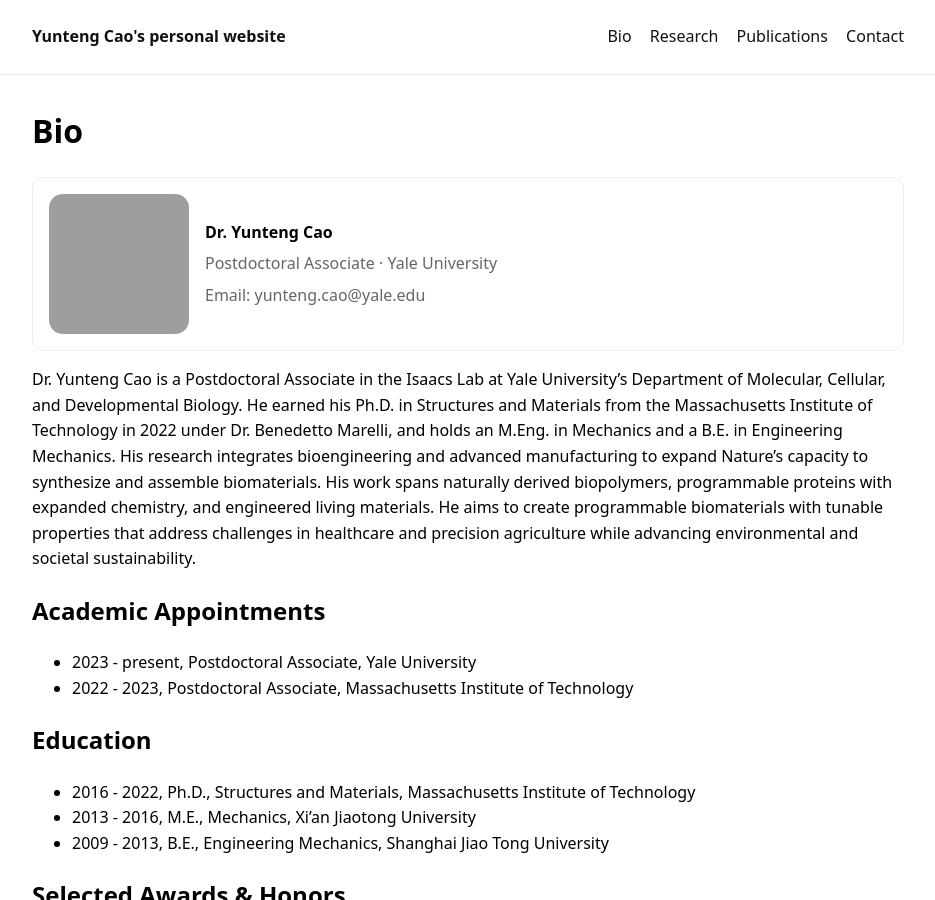
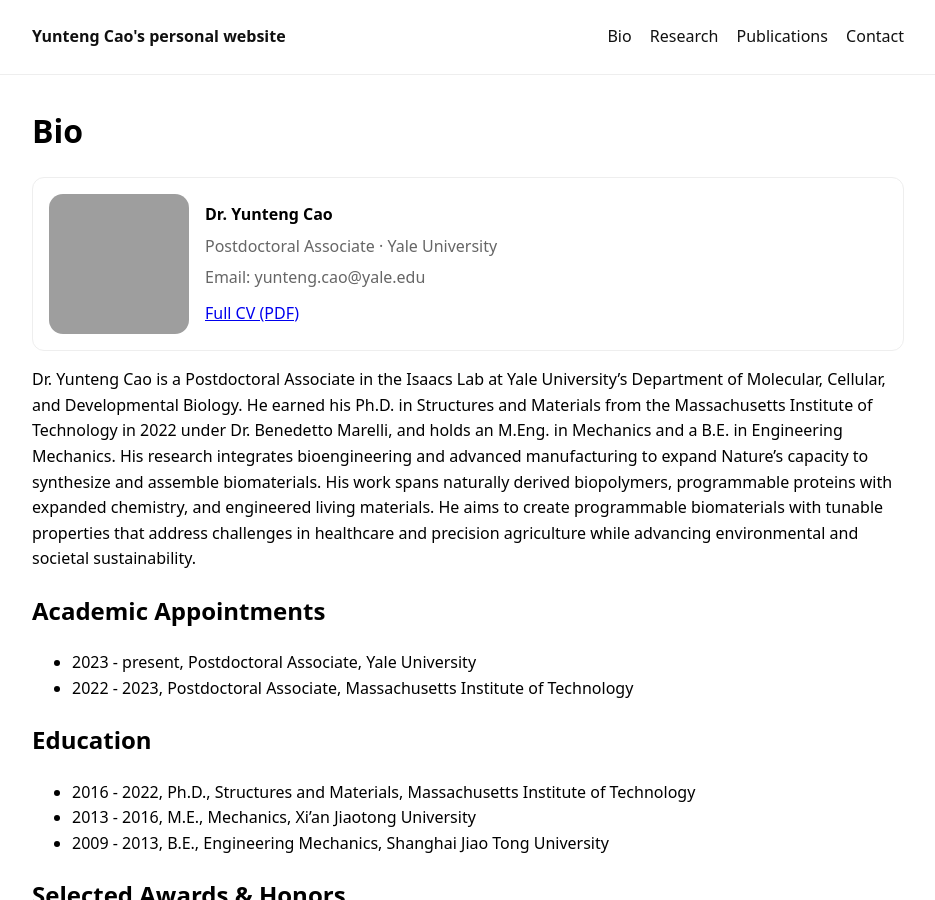
Before and after one commit to Yunteng-Cao/yunteng-cao.github.io, a Jekyll site: the page built from bio/index.md, in a window 1280 px wide and 900 px high. Shown: the whole window, without its empty margins (172-1107 px from the left). Built offline with Jekyll 4.4.1, drawn with Linux system fonts in a browser that asks for light colours; grey boxes are pictures that could not be loaded.

Commit message:
Update index.md

```diff
--- a/bio/index.md
+++ b/bio/index.md
@@ -21,8 +21,14 @@
     <p style="margin:0;"><strong>Dr. Yunteng Cao</strong></p>
     <p class="muted" style="margin:6px 0 0 0;">Postdoctoral Associate · Yale University</p>
     <p class="muted" style="margin:6px 0 0 0;">Email: {{ site.email }}</p>
+    <p style="margin:10px 0 0 0;">
+      <a href="{{ site.baseurl }}/assets/files/CV_Yunteng_Cao.pdf" target="_blank" rel="noopener">
+        Full CV (PDF)
+      </a>
+    </p>
   </div>
 </div>
+
 
 Dr. Yunteng Cao is a Postdoctoral Associate in the Isaacs Lab at Yale University’s Department of Molecular, Cellular, and Developmental Biology. He earned his Ph.D. in Structures and Materials from the Massachusetts Institute of Technology in 2022 under Dr. Benedetto Marelli, and holds an M.Eng. in Mechanics and a B.E. in Engineering Mechanics.
 His research integrates bioengineering and advanced manufacturing to expand Nature’s capacity to synthesize and assemble biomaterials. His work spans naturally derived biopolymers, programmable proteins with expanded chemistry, and engineered living materials. He aims to create programmable biomaterials with tunable properties that address challenges in healthcare and precision agriculture while advancing environmental and societal sustainability.
```
